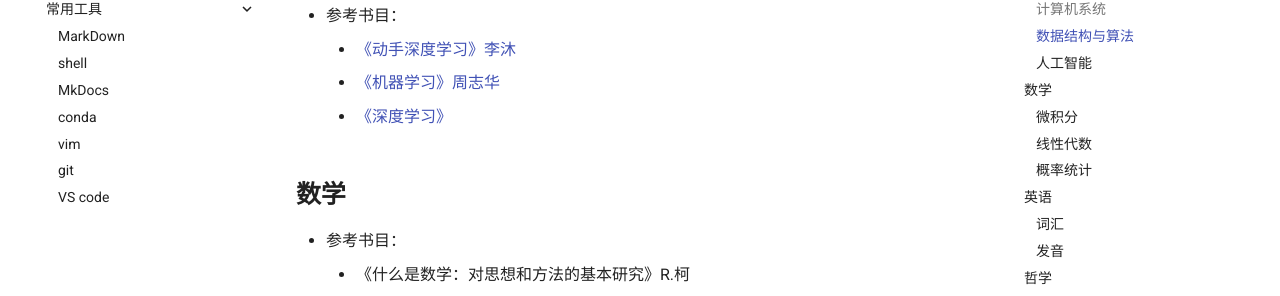
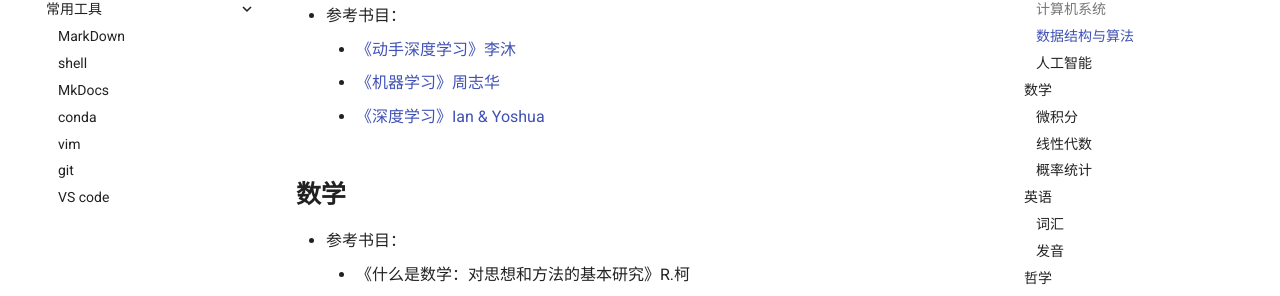
Before and after one commit to tian-jun/tian-jun.github.io, an MkDocs documentation site: the page built from docs/me/profession/basic.md, in a window 1280 px wide and 900 px high, scrolled down 713 px. Shown: the part 153-449 px from the top of the window. Built offline with MkDocs 1.6.1 and Material for MkDocs 9.7.7, drawn with Linux system fonts in a browser that asks for light colours.

Commit message:
added new benchmarks

```diff
--- a/docs/me/profession/basic.md
+++ b/docs/me/profession/basic.md
@@ -16,7 +16,7 @@
 - 参考书目：
     - [《动手深度学习》李沐](https://zh.d2l.ai/)
     - [《机器学习》周志华]()
-    - [《深度学习》]()
+    - [《深度学习》Ian & Yoshua]()
 
 ## **数学**
 - 参考书目：
```
